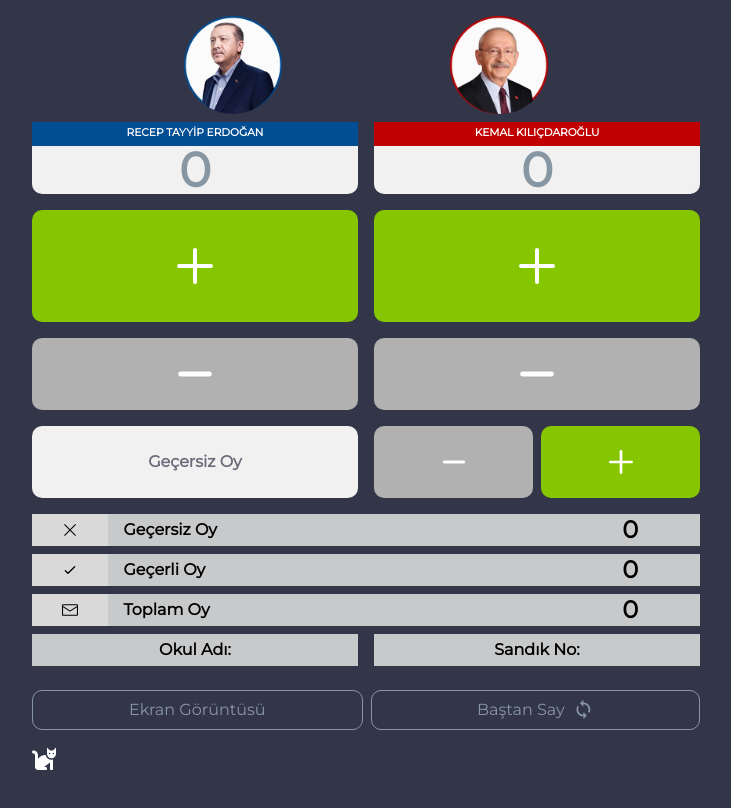
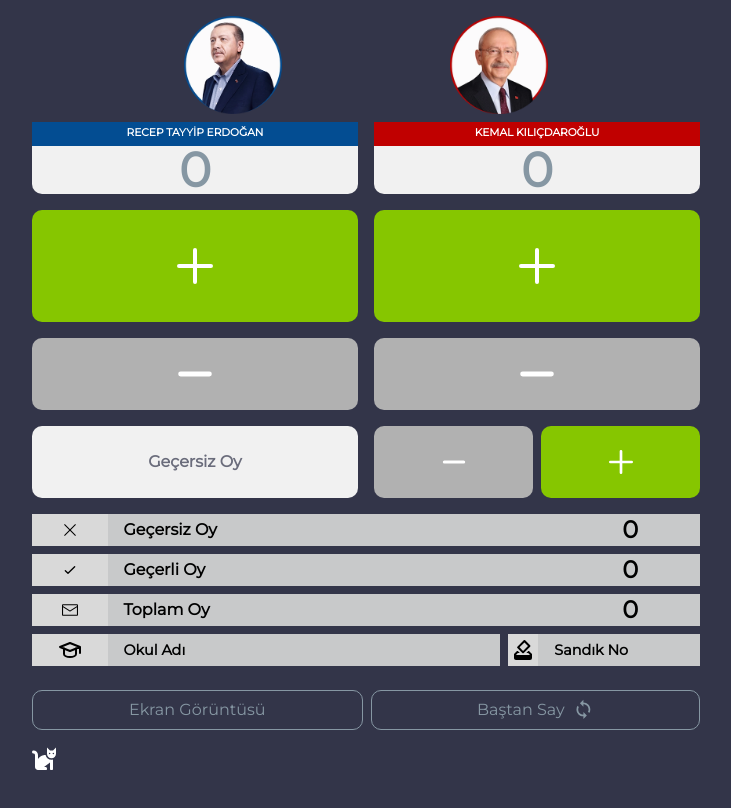
Before and after one commit to K2adir/oySay, a React (Vite) app: page / in a window 1280 px wide. Shown: the whole page, without its empty margins (274-1005 px from the left). Built offline with nearby package versions, Linux system fonts and the light colour scheme.

Commit message:
basic input scss edits

```diff
--- a/src/components/Inputs/Inputs.jsx
+++ b/src/components/Inputs/Inputs.jsx
@@ -1,53 +1,47 @@
 import { useContext } from "react";
 import { VoteContext } from "../../context/VoteContext";
 import "./Inputs.scss";
+import { MdHowToVote } from "react-icons/md";
+import { TbSchool } from "react-icons/tb";
 
 const Inputs = () => {
   const { sandikNo, setSandikNo, okulAdi, setOkulAdi } =
     useContext(VoteContext);
 
-  const handleSandikNoChange = (event) => {
-    const inputValue = event.target.value;
-    const prefix = "Sandık# ";
-
-    if (inputValue === "") {
-      setSandikNo("");
-    } else if (inputValue === prefix || inputValue === prefix.slice(0, -1)) {
-      setSandikNo(prefix);
-    } else if (inputValue.startsWith(prefix)) {
-      setSandikNo(inputValue);
-    } else {
-      setSandikNo(prefix + inputValue);
-    }
-  };
-
-  const handleSandikNoBlur = () => {
-    if (sandikNo === "Sandık# ") {
-      setSandikNo("");
-    }
-  };
-
   const handleOkulAdiChange = (event) => {
     setOkulAdi(event.target.value);
   };
 
+  const handleSandikNoChange = (event) => {
+    setSandikNo(event.target.value);
+  };
+
   return (
-    <div className="dashboard__container input__container">
+    <div className="input__container">
+      <div className="input__okul">
+        <label htmlFor="" className="input__label">
+          <TbSchool className="input__icon" />
+        </label>
         <input
-        className="input__input"
-        placeholder="Okul Adı:"
+          className="input__input "
+          placeholder="Okul Adı"
           value={okulAdi}
           onChange={handleOkulAdiChange}
         />
+      </div>
+      <div className="input__sandik">
+        <label htmlFor="" className="input__label input__label-gap">
+          <MdHowToVote className="input__icon" />
+        </label>
         <input
           className="input__input"
           inputMode="numeric"
           pattern="[0-9]*"
-        placeholder="Sandık No:"
+          placeholder="Sandık No"
           value={sandikNo}
           onChange={handleSandikNoChange}
-        onBlur={handleSandikNoBlur}
         />
+      </div>
     </div>
   );
 };
--- a/src/components/Inputs/Inputs.scss
+++ b/src/components/Inputs/Inputs.scss
@@ -1,18 +1,52 @@
 .input__container {
   width: 100%;
-
+  margin-top: 0.5rem;
   display: flex;
   justify-content: center;
   align-items: center;
   padding-left: 1rem;
   padding-right: 1rem;
-  input {
-    font-size: 1rem;
+
+  .input__okul {
+    display: flex;
+    width: 70%;
+  }
+  .input__sandik {
+    display: flex;
+    width: 30%;
+  }
+
+  .input__label {
+    background-color: #d9d9d9;
+    height: 2rem;
+    width: 19.4%;
+    display: flex;
+    justify-content: center;
+    align-items: center;
+  }
+
+  .input__icon {
+    font-size: 1.5rem;
+  }
+  .input__label-gap {
+    margin-left: 0.5rem;
+  }
+  .input__input {
+    font-size: 0.9rem;
     background-color: #c8c9ca;
-    text-align: center;
-    // border-radius: 10px;
+    text-align: start;
+    padding-left: 1rem;
     width: 100%;
     border: none;
     height: 2rem;
+    @media screen and (max-width: 370px) {
+      font-size: 0.8rem;
+      padding-left: 0.3rem;
+    }
+    &::placeholder {
+      @media screen and (max-width: 370px) {
+        font-size: 0.8rem;
+      }
+    }
   }
 }
```
Lines whose indentation alone changed are shown as unchanged.
